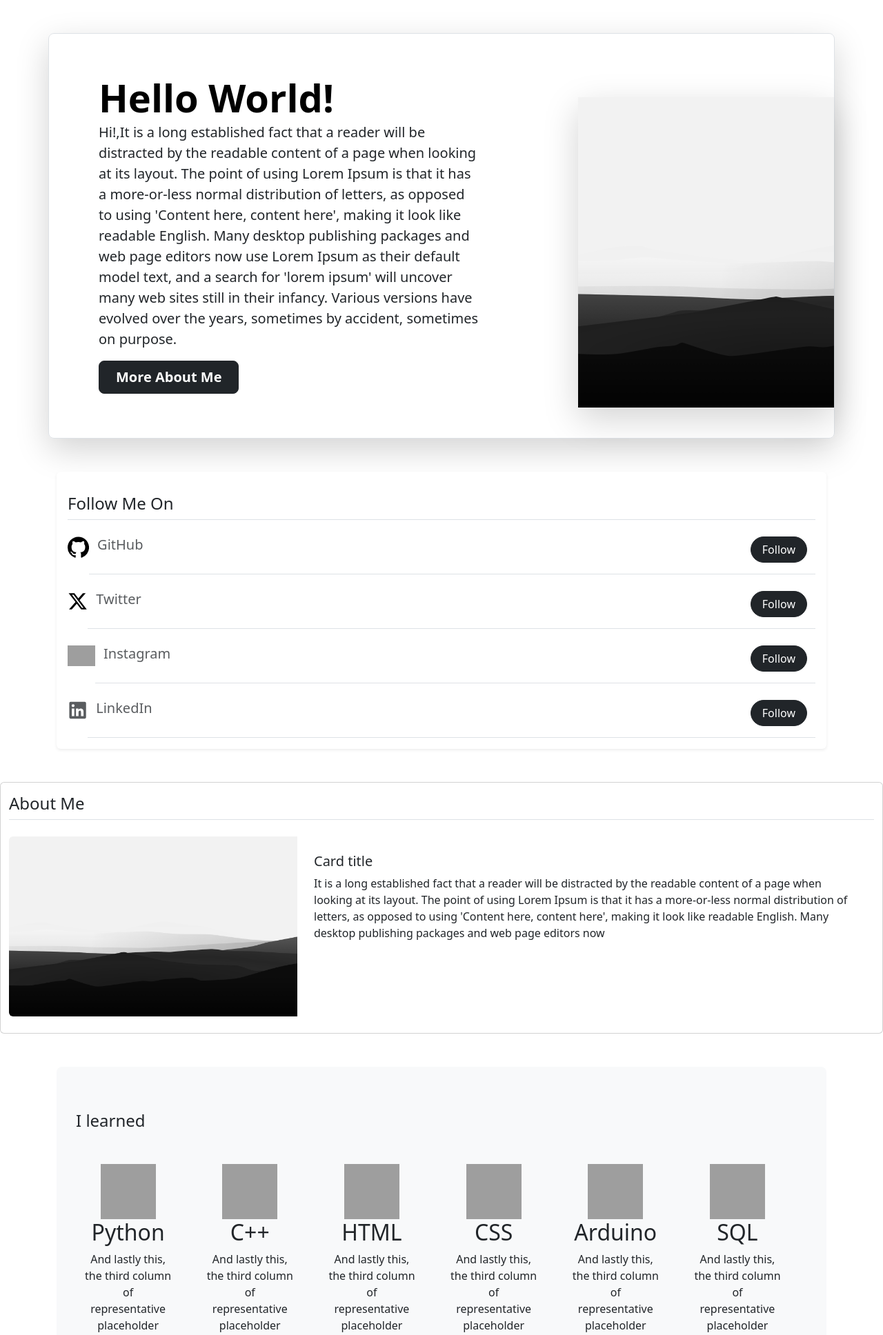
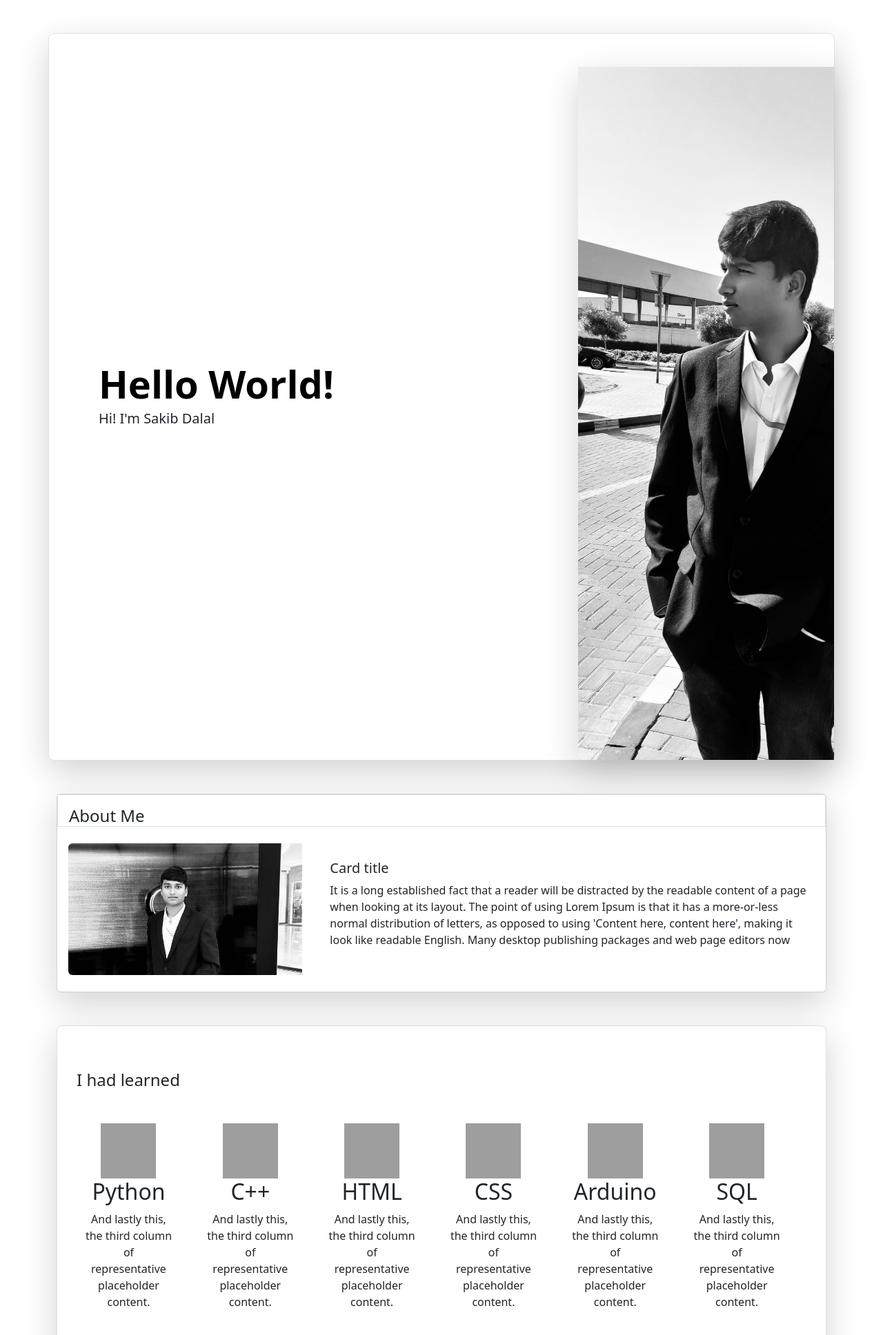
Before and after one commit to Sakib-Dalal/My-Self, a Flask app: page / in a window 1280 px wide. Shown: the top 1936 px of the page at 69% size. Run offline with Flask 3, Linux system fonts and the light colour scheme; grey boxes are pictures that could not be loaded.

Commit message:
update main.py and index.html

```diff
--- a/templates/index.html
+++ b/templates/index.html
@@ -14,84 +14,23 @@
         <div class="row p-4 pb-0 pe-lg-0 pt-lg-5 align-items-center rounded-3 border shadow-lg">
           <div class="col-lg-7 p-3 p-lg-5 pt-lg-3">
             <h1 class="display-4 fw-bold lh-1 text-body-emphasis">Hello World!</h1>
-            <p class="lead">Hi!,It is a long established fact that a reader will be distracted by the readable content of a page when looking at its layout. The point of using Lorem Ipsum is that it has a more-or-less normal distribution of letters, as opposed to using 'Content here, content here', making it look like readable English. Many desktop publishing packages and web page editors now use Lorem Ipsum as their default model text, and a search for 'lorem ipsum' will uncover many web sites still in their infancy. Various versions have evolved over the years, sometimes by accident, sometimes on purpose. </p>
-            <div class="d-grid gap-2 d-md-flex justify-content-md-start mb-4 mb-lg-3">
-              <button type="button" class="btn btn-dark btn-lg px-4 me-md-2 fw-bold">More About Me</button>
-            </div>
+            <p class="lead">Hi! I'm Sakib Dalal</p>
+
           </div>
           <div class="col-lg-4 offset-lg-1 p-0 overflow-hidden shadow-lg">
-              <img class="rounded-lg-3" src="./../static/bg.jpg" alt="" width="720">
+              <img class="rounded-lg-3" src="./../static/me3.jpg" alt="" width="500" height="">
           </div>
         </div>
       </div>
 
-    <!--Social-->
-    <div class="container">
-        <div class="my-3 p-3 bg-body rounded shadow-sm">
-            <h4 class="border-bottom pt-3 pb-2 mb-2">Follow Me On</h4>
-
-            <!--GitHub-->
-            <div class="d-flex text-body-secondary pt-3">
-                <svg height="32" aria-hidden="true" viewBox="0 0 16 16" version="1.1" width="32" data-view-component="true" class="octicon octicon-mark-github v-align-middle color-fg-default">
-                    <path d="M8 0c4.42 0 8 3.58 8 8a8.013 8.013 0 0 1-5.45 7.59c-.4.08-.55-.17-.55-.38 0-.27.01-1.13.01-2.2 0-.75-.25-1.23-.54-1.48 1.78-.2 3.65-.88 3.65-3.95 0-.88-.31-1.59-.82-2.15.08-.2.36-1.02-.08-2.12 0 0-.67-.22-2.2.82-.64-.18-1.32-.27-2-.27-.68 0-1.36.09-2 .27-1.53-1.03-2.2-.82-2.2-.82-.44 1.1-.16 1.92-.08 2.12-.51.56-.82 1.28-.82 2.15 0 3.06 1.86 3.75 3.64 3.95-.23.2-.44.55-.51 1.07-.46.21-1.61.55-2.33-.66-.15-.24-.6-.83-1.23-.82-.67.01-.27.38.01.53.34.19.73.9.82 1.13.16.45.68 1.31 2.69.94 0 .67.01 1.3.01 1.49 0 .21-.15.45-.55.38A7.995 7.995 0 0 1 0 8c0-4.42 3.58-8 8-8Z"></path>
-                </svg>
-                <div class="pb-3 mb-2 small lh-sm border-bottom w-100">
-                <div class="d-flex justify-content-between container">
-                    <h5 class="text-gray-dark">GitHub</h5>
-                    <button class="btn btn-dark rounded-pill px-3" type="button">Follow</button>
-                </div>
-              </div>
-            </div>
-
-            <!--Twitter-->
-            <div class="d-flex text-body-secondary pt-3">
-                <svg viewBox="0 0 24 24" height="30" aria-hidden="true" class="r-4qtqp9 r-yyyyoo r-dnmrzs r-bnwqim r-1plcrui r-lrvibr r-lrsllp r-1nao33i r-16y2uox r-8kz0gk"><g><path d="M18.244 2.25h3.308l-7.227 8.26 8.502 11.24H16.17l-5.214-6.817L4.99 21.75H1.68l7.73-8.835L1.254 2.25H8.08l4.713 6.231zm-1.161 17.52h1.833L7.084 4.126H5.117z"></path></g></svg>
-
-                <div class="pb-3 mb-2 small lh-sm border-bottom w-100">
-                <div class="d-flex justify-content-between container">
-                    <h5 class="text-gray-dark ">Twitter</h5>
-                    <button class="btn btn-dark rounded-pill px-3" type="button">Follow</button>
-                </div>
-              </div>
-            </div>
-
-            <!--Instagram-->
-            <div class="d-flex text-body-secondary pt-3">
-                <img class="_2qnn img" src="https://scontent.fnag1-1.fna.fbcdn.net/v/t39.2365-6/328626289_918845089141073_2534565623313827179_n.png?stp=dst-webp&amp;_nc_cat=111&amp;ccb=1-7&amp;_nc_sid=e280be&amp;_nc_ohc=ydLwjGiwoOYAX9cAcfU&amp;_nc_ht=scontent.fnag1-1.fna&amp;oh=00_AfCoUXcW3drbApu5fuahWhjLmabRXQsGLFb0bZJSyDmaiA&amp;oe=6616725F" height="30">
-
-                <div class="pb-3 mb-2 small lh-sm border-bottom w-100">
-                <div class="d-flex justify-content-between container">
-                    <h5 class="text-gray-dark ">Instagram</h5>
-                    <button class="btn btn-dark rounded-pill px-3" type="button">Follow</button>
-                </div>
-              </div>
-            </div>
-
-            <!--Linkedin-->
-            <div class="d-flex text-body-secondary pt-3">
-                <svg xmlns="http://www.w3.org/2000/svg" viewBox="0 0 24 24" data-supported-dps="24x24" fill="currentColor" class="mercado-match" height="30" focusable="false">
-                    <path d="M20.5 2h-17A1.5 1.5 0 002 3.5v17A1.5 1.5 0 003.5 22h17a1.5 1.5 0 001.5-1.5v-17A1.5 1.5 0 0020.5 2zM8 19H5v-9h3zM6.5 8.25A1.75 1.75 0 118.3 6.5a1.78 1.78 0 01-1.8 1.75zM19 19h-3v-4.74c0-1.42-.6-1.93-1.38-1.93A1.74 1.74 0 0013 14.19a.66.66 0 000 .14V19h-3v-9h2.9v1.3a3.11 3.11 0 012.7-1.4c1.55 0 3.36.86 3.36 3.66z"></path>
-                </svg>
-
-                <div class="pb-3 mb-0 small lh-sm border-bottom w-100">
-                <div class="d-flex justify-content-between container">
-                    <h5 class="text-gray-dark ">LinkedIn</h5>
-                    <button class="btn btn-dark rounded-pill px-3" type="button">Follow</button>
-                </div>
-              </div>
-            </div>
-
-
-            </div>
-          </div>
-    </div>
 
     <!--About Me-->
-    <div class="card mb-3 mt-5 container" style="max-width: 1300px;">
-        <h4 class="border-bottom pt-3 pb-2 mb-4">About Me</h4>
+    <div class="container">
+    <div class="card mb-3 mt-5 shadow-lg" style="max-width: 1300px;">
+        <h4 class="border pt-3 px-3 mb-4 ">About Me</h4>
         <div class="row g-0">
-          <div class="col-md-4">
-            <img src="./../static/bg.jpg" class="img-fluid rounded-start mb-4" alt="...">
+          <div class="col-md-4 px-3">
+            <img src="./../static/m4.jpg" class="img-fluid rounded-start mb-4" alt="...">
           </div>
           <div class="col-md-8">
             <div class="card-body p-4">
@@ -101,12 +40,14 @@
           </div>
         </div>
     </div>
+   </div>
+
 
     <!--Languages-->
     <div class="container mt-5 mb-5">
-    <div class="p-3 mb-4 bg-body-tertiary rounded-3">
+    <div class="p-3 mb-4 bg-white rounded-3 border shadow-lg">
         <div class="container-fluid py-5">
-            <h4>I learned</h4>
+            <h4>I had learned</h4>
             <div class="container text-center mt-5">
                 <!--Set 1-->
                 <div class="row align-items-center">
@@ -213,6 +154,69 @@
     </div>
 </div>
 
+
+    <!--Social-->
+    <div class="container ">
+        <div class="my-3 p-3 bg-body rounded shadow-sm shadow-lg">
+            <h4 class="border-bottom pt-3 pb-2 mb-2">Follow Me On</h4>
+
+            <!--GitHub-->
+            <div class="d-flex text-body-secondary pt-3">
+                <svg height="32" aria-hidden="true" viewBox="0 0 16 16" version="1.1" width="32" data-view-component="true" class="octicon octicon-mark-github v-align-middle color-fg-default">
+                    <path d="M8 0c4.42 0 8 3.58 8 8a8.013 8.013 0 0 1-5.45 7.59c-.4.08-.55-.17-.55-.38 0-.27.01-1.13.01-2.2 0-.75-.25-1.23-.54-1.48 1.78-.2 3.65-.88 3.65-3.95 0-.88-.31-1.59-.82-2.15.08-.2.36-1.02-.08-2.12 0 0-.67-.22-2.2.82-.64-.18-1.32-.27-2-.27-.68 0-1.36.09-2 .27-1.53-1.03-2.2-.82-2.2-.82-.44 1.1-.16 1.92-.08 2.12-.51.56-.82 1.28-.82 2.15 0 3.06 1.86 3.75 3.64 3.95-.23.2-.44.55-.51 1.07-.46.21-1.61.55-2.33-.66-.15-.24-.6-.83-1.23-.82-.67.01-.27.38.01.53.34.19.73.9.82 1.13.16.45.68 1.31 2.69.94 0 .67.01 1.3.01 1.49 0 .21-.15.45-.55.38A7.995 7.995 0 0 1 0 8c0-4.42 3.58-8 8-8Z"></path>
+                </svg>
+                <div class="pb-3 mb-2 small lh-sm border-bottom w-100">
+                <div class="d-flex justify-content-between container">
+                    <h5 class="text-gray-dark">GitHub</h5>
+                    <button onclick="window.location.href='https://github.com/Sakib-Dalal'" class="btn btn-dark rounded-pill px-3" type="button">Follow</button>
+                </div>
+              </div>
+            </div>
+
+            <!--Twitter-->
+            <div class="d-flex text-body-secondary pt-3">
+                <svg viewBox="0 0 24 24" height="30" aria-hidden="true" class="r-4qtqp9 r-yyyyoo r-dnmrzs r-bnwqim r-1plcrui r-lrvibr r-lrsllp r-1nao33i r-16y2uox r-8kz0gk"><g><path d="M18.244 2.25h3.308l-7.227 8.26 8.502 11.24H16.17l-5.214-6.817L4.99 21.75H1.68l7.73-8.835L1.254 2.25H8.08l4.713 6.231zm-1.161 17.52h1.833L7.084 4.126H5.117z"></path></g></svg>
+
+                <div class="pb-3 mb-2 small lh-sm border-bottom w-100">
+                <div class="d-flex justify-content-between container">
+                    <h5 class="text-gray-dark ">Twitter</h5>
+                    <button onclick="window.location.href='https://twitter.com/sakib_dalal'" class="btn btn-dark rounded-pill px-3" type="button">Follow</button>
+                </div>
+              </div>
+            </div>
+
+            <!--Instagram-->
+            <div class="d-flex text-body-secondary pt-3">
+                <img class="_2qnn img" src="https://scontent.fnag1-1.fna.fbcdn.net/v/t39.2365-6/328626289_918845089141073_2534565623313827179_n.png?stp=dst-webp&amp;_nc_cat=111&amp;ccb=1-7&amp;_nc_sid=e280be&amp;_nc_ohc=ydLwjGiwoOYAX9cAcfU&amp;_nc_ht=scontent.fnag1-1.fna&amp;oh=00_AfCoUXcW3drbApu5fuahWhjLmabRXQsGLFb0bZJSyDmaiA&amp;oe=6616725F" height="30">
+
+                <div class="pb-3 mb-2 small lh-sm border-bottom w-100">
+                <div class="d-flex justify-content-between container">
+                    <h5 class="text-gray-dark ">Instagram</h5>
+                    <button onclick="window.location.href='https://www.instagram.com/dalal.sakib/'" class="btn btn-dark rounded-pill px-3" type="button">Follow</button>
+                </div>
+              </div>
+            </div>
+
+            <!--Linkedin-->
+            <div class="d-flex text-body-secondary pt-3">
+                <svg xmlns="http://www.w3.org/2000/svg" viewBox="0 0 24 24" data-supported-dps="24x24" fill="currentColor" class="mercado-match" height="30" focusable="false">
+                    <path d="M20.5 2h-17A1.5 1.5 0 002 3.5v17A1.5 1.5 0 003.5 22h17a1.5 1.5 0 001.5-1.5v-17A1.5 1.5 0 0020.5 2zM8 19H5v-9h3zM6.5 8.25A1.75 1.75 0 118.3 6.5a1.78 1.78 0 01-1.8 1.75zM19 19h-3v-4.74c0-1.42-.6-1.93-1.38-1.93A1.74 1.74 0 0013 14.19a.66.66 0 000 .14V19h-3v-9h2.9v1.3a3.11 3.11 0 012.7-1.4c1.55 0 3.36.86 3.36 3.66z"></path>
+                </svg>
+
+                <div class="pb-3 mb-0 small lh-sm border-bottom w-100">
+                <div class="d-flex justify-content-between container">
+                    <h5 class="text-gray-dark ">LinkedIn</h5>
+                    <button onclick="window.location.href='https://www.linkedin.com/in/sakib-dalal-7a8636254/'" class="btn btn-dark rounded-pill px-3" type="button">Follow</button>
+                </div>
+              </div>
+            </div>
+
+
+            </div>
+          </div>
+    </div>
+
+
     <script src="https://cdn.jsdelivr.net/npm/bootstrap@5.3.3/dist/js/bootstrap.bundle.min.js" integrity="sha384-YvpcrYf0tY3lHB60NNkmXc5s9fDVZLESaAA55NDzOxhy9GkcIdslK1eN7N6jIeHz" crossorigin="anonymous"></script>
 </body>
 </html>
```
Also changed, not shown: static/bg.jpg (deleted), static/m4.jpg (added), static/me3.jpg (added), 2 other files.
